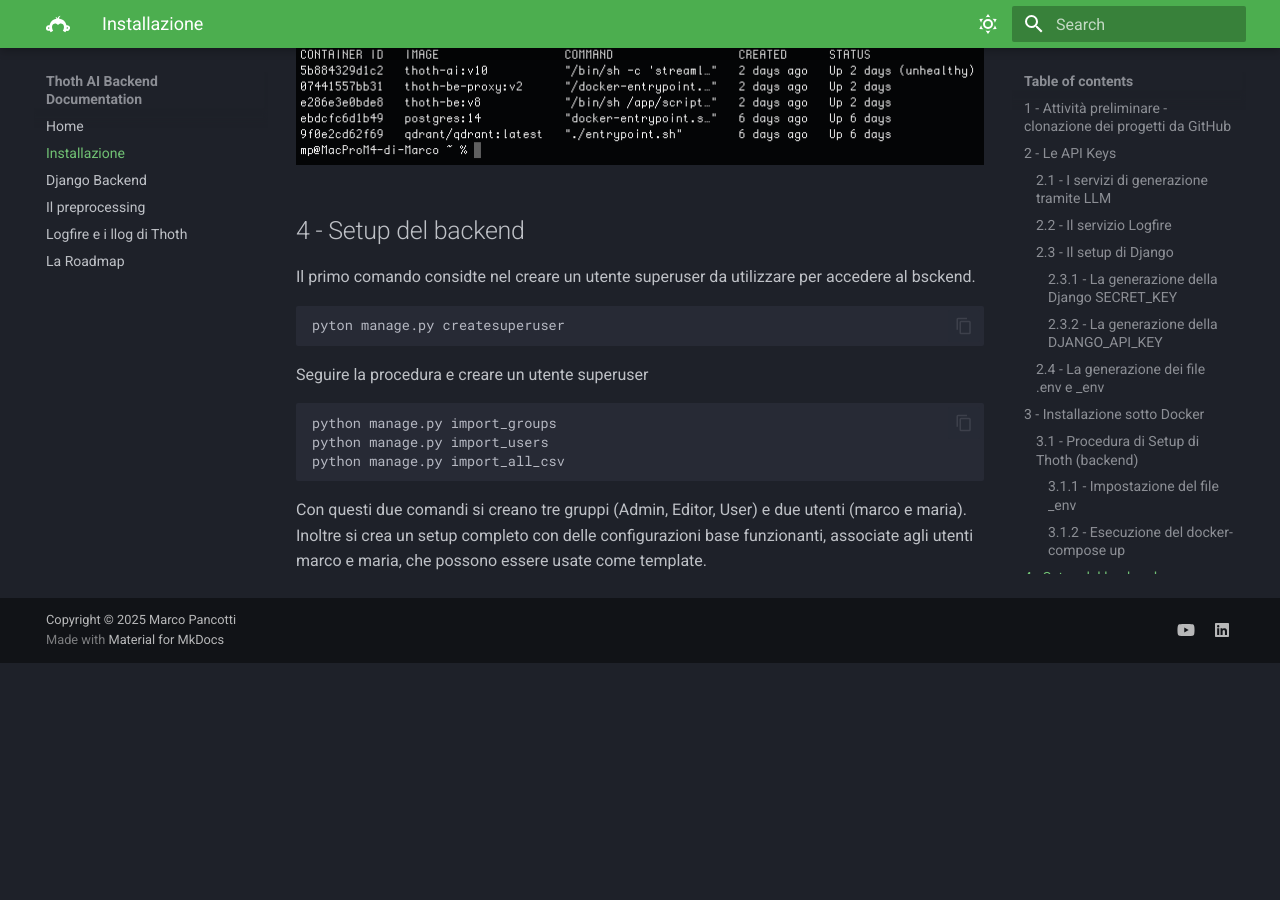
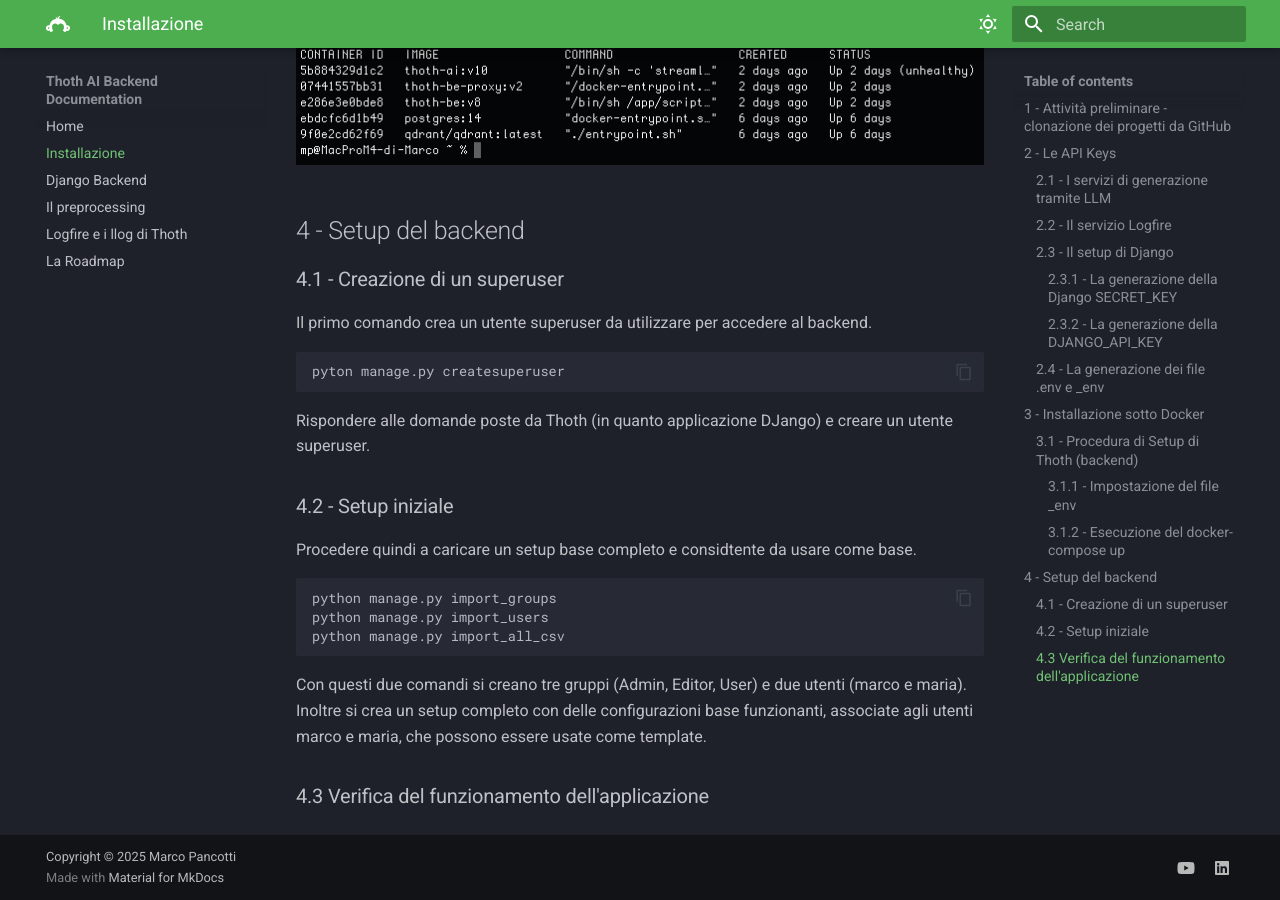
Before and after one commit to mptyl/ThothDocs, an MkDocs documentation site: the page built from docs/installazione.md, in a window 1280 px wide and 900 px high, scrolled down 3981 px. Built offline with MkDocs 1.6.1 and Material for MkDocs 9.7.7, drawn with Linux system fonts in a browser that asks for light colours; before the commit the page ends 4644 px from its top, so only the background shows below that.

Commit message:
Aggiunyìta sezione 4

````diff
--- a/docs/installazione.md
+++ b/docs/installazione.md
@@ -133,13 +133,16 @@ Deve comparire una lista come la seguente:
 ![Lista containers](../assets/ps-e.png)
 
 ## 4 - Setup del backend
-Il primo comando considte nel creare un utente superuser da utilizzare per accedere al bsckend.
+### 4.1 - Creazione di un superuser
+Il primo comando crea un utente superuser da utilizzare per accedere al backend.
 ```bash
 pyton manage.py createsuperuser
 ```
 
-Seguire la procedura e creare un utente superuser
+Rispondere alle domande poste da Thoth (in quanto applicazione DJango) e creare un utente superuser.
 
+###  4.2 - Setup iniziale
+Procedere quindi a caricare un setup base completo e considtente da usare come base.
 ```bash
 python manage.py import_groups
 python manage.py import_users
@@ -148,3 +151,5 @@ python manage.py import_all_csv
 
 Con questi due comandi si creano tre gruppi (Admin, Editor, User) e due utenti (marco e maria).
 Inoltre si crea un setup completo con delle configurazioni base funzionanti, associate agli utenti marco e maria, che possono essere usate come template.
+
+### 4.3 Verifica del funzionamento dell'applicazione
````
